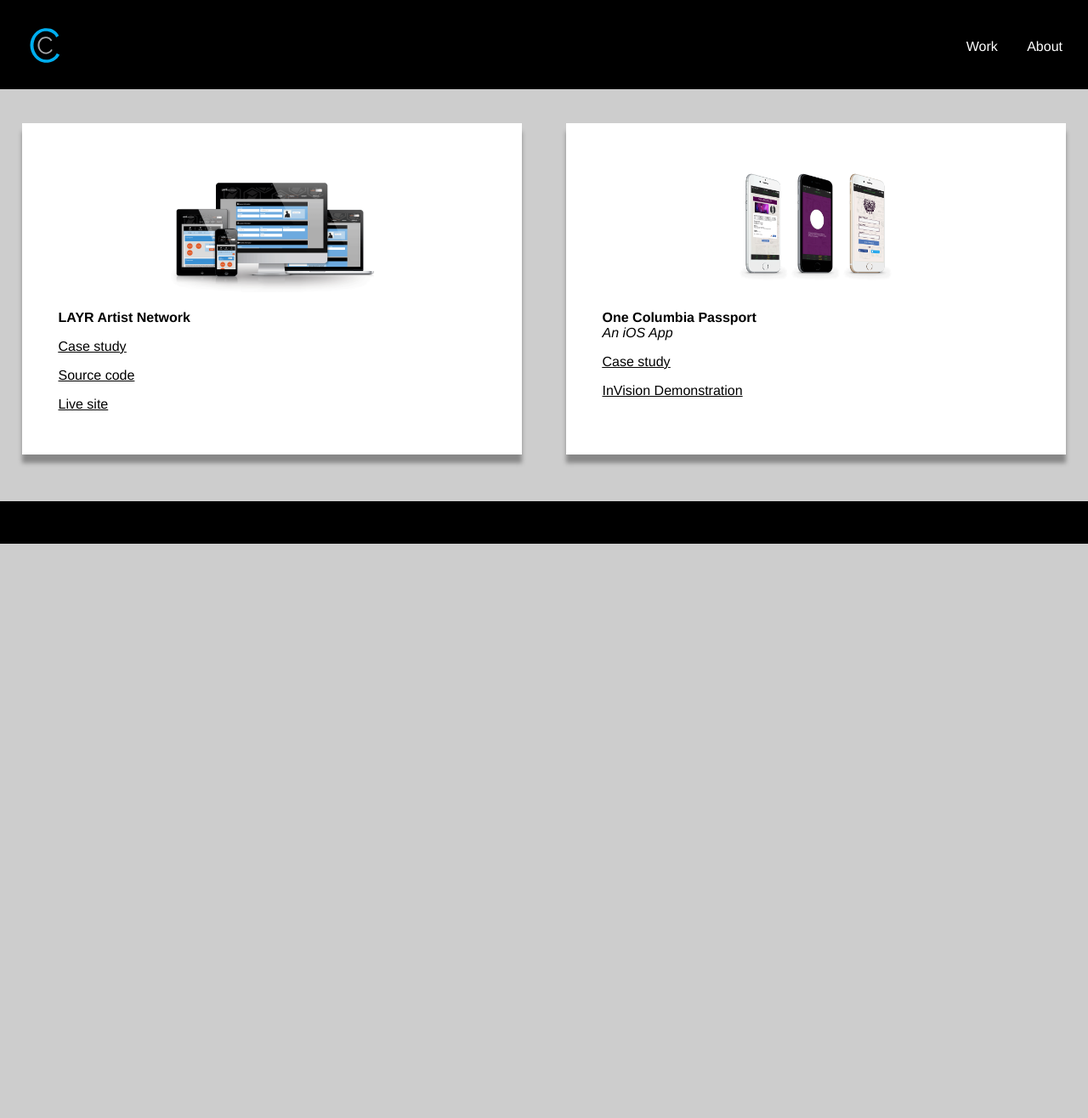
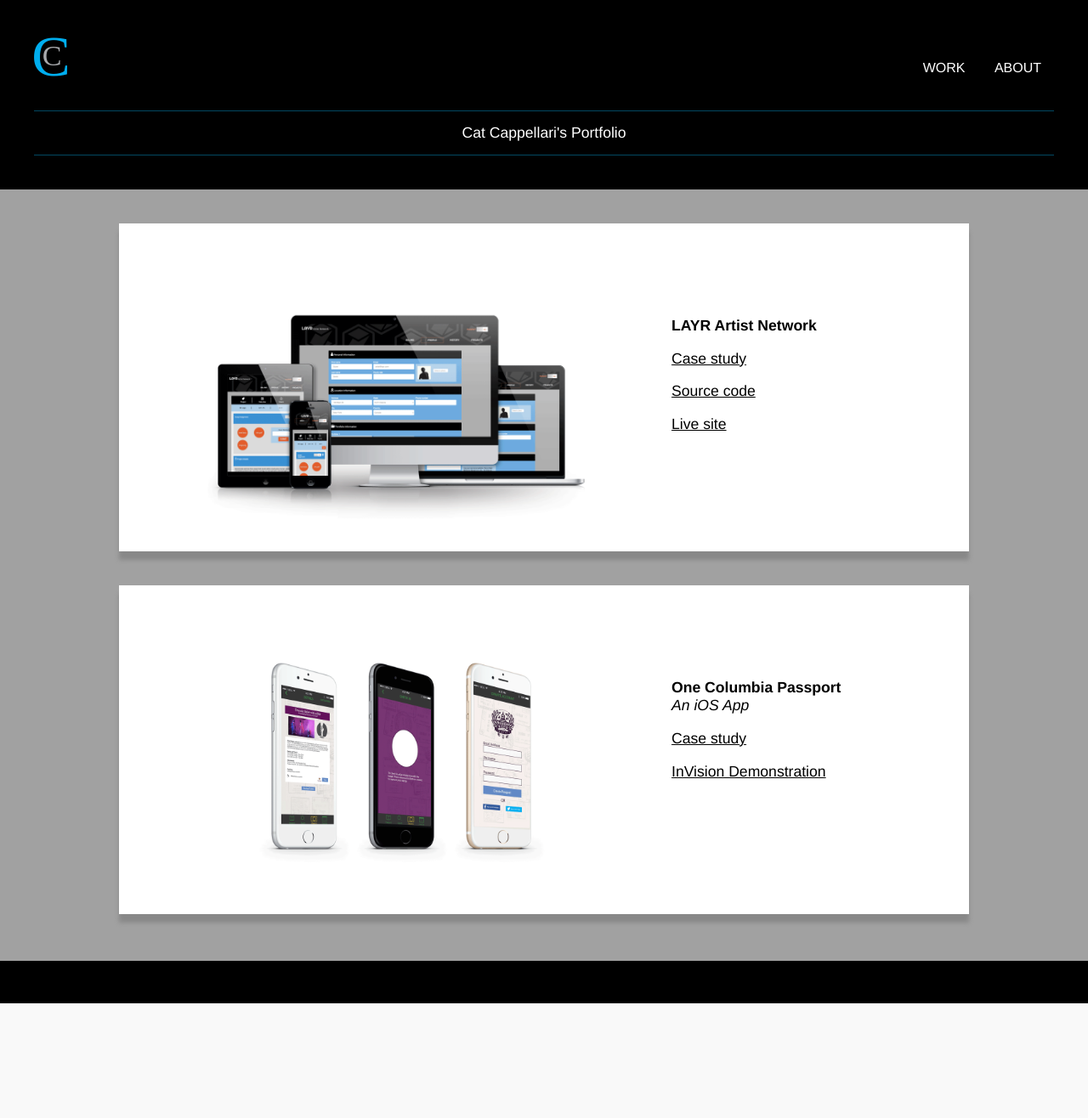
Before and after one commit to catcappellari/catcappellari.github.io, a PHP site: page / in a window 1280 px wide. Shown: the top 1316 px of the page at 85% size. After the commit the page ends 1181 px from the top, so only its background shows below. Run offline with PHP 8.4, Linux system fonts and the light colour scheme; some web fonts are replaced.

Commit message:
logo fix, work fix

```diff
--- a/css/style.css
+++ b/css/style.css
@@ -18,19 +18,19 @@
 /**********************************/
 /* line 18, ../scss/style.scss */
 body {
-  background: #cdcdcd;
+  background: #a1a1a1;
 }
 
 /* line 22, ../scss/style.scss */
 header {
   background: #000000;
-  padding: 15px;
+  padding: 20px;
 }
 /* line 26, ../scss/style.scss */
 header img {
   margin: 0 auto;
   display: block;
-  height: 75px;
+  height: 50px;
 }
 /* line 32, ../scss/style.scss */
 header ul {
@@ -113,19 +113,21 @@
 
 /* line 102, ../scss/style.scss */
 .banner {
-  background: #024862;
   width: 100%;
   text-align: center;
+  float: left;
 }
-/* line 106, ../scss/style.scss */
+/* line 107, ../scss/style.scss */
 .banner h1 {
+  border-top: #024862 solid 1px;
+  border-bottom: #024862 solid 1px;
+  font-weight: 100;
   color: #ffffff;
-  font-weight: normal;
   font-size: 1.1em;
   padding: 15px;
 }
 
-/* line 114, ../scss/style.scss */
+/* line 117, ../scss/style.scss */
 .font {
   border-top: dotted 1px black;
   border-bottom: dotted 1px black;
@@ -135,7 +137,7 @@
   text-align: center;
 }
 
-/* line 123, ../scss/style.scss */
+/* line 126, ../scss/style.scss */
 .card {
   margin: 20px;
   display: block;
@@ -143,7 +145,7 @@
   box-shadow: 0px 10px 5px #888888;
 }
 
-/* line 130, ../scss/style.scss */
+/* line 133, ../scss/style.scss */
 .intro_img {
   width: 90%;
   display: block;
@@ -151,12 +153,12 @@
   margin-top: 15px;
 }
 
-/* line 137, ../scss/style.scss */
+/* line 140, ../scss/style.scss */
 .img_box {
   float: left;
   width: 100%;
 }
-/* line 140, ../scss/style.scss */
+/* line 143, ../scss/style.scss */
 .img_box img {
   max-width: 100%;
   margin: 0 auto;
@@ -164,30 +166,30 @@
   display: block;
 }
 
-/* line 148, ../scss/style.scss */
+/* line 151, ../scss/style.scss */
 .text_box {
   float: right;
   width: 100%;
 }
 
-/* line 153, ../scss/style.scss */
+/* line 156, ../scss/style.scss */
 .info_box {
   float: right;
   margin: 20px;
 }
-/* line 156, ../scss/style.scss */
+/* line 159, ../scss/style.scss */
 .info_box img {
   max-width: 90%;
   margin: 0 auto;
   display: block;
 }
-/* line 162, ../scss/style.scss */
+/* line 165, ../scss/style.scss */
 .info_box h2 {
   font-weight: bolder;
   font-size: 1.2em;
   margin-top: 0;
 }
-/* line 168, ../scss/style.scss */
+/* line 171, ../scss/style.scss */
 .info_box h3 {
   font-style: italic;
   text-decoration: none;
@@ -195,12 +197,12 @@
   margin-bottom: 0;
 }
 
-/* line 176, ../scss/style.scss */
+/* line 179, ../scss/style.scss */
 .text {
-  padding: 15px;
+  padding: 20px;
 }
 
-/* line 180, ../scss/style.scss */
+/* line 183, ../scss/style.scss */
 .layr_dd {
   display: block;
   border-top: 1px solid #dadada;
@@ -208,23 +210,23 @@
   padding-left: 5%;
   padding-right: 5%;
 }
-/* line 187, ../scss/style.scss */
+/* line 190, ../scss/style.scss */
 .layr_dd h1, .layr_dd h2, .layr_dd h3, .layr_dd h4, .layr_dd h5, .layr_dd p {
   font-size: 0.9em;
 }
-/* line 191, ../scss/style.scss */
+/* line 194, ../scss/style.scss */
 .layr_dd h2 {
   font-weight: bold;
   font-style: italic;
 }
 
-/* line 197, ../scss/style.scss */
+/* line 200, ../scss/style.scss */
 .layr_dd.hidden {
   opacity: 0;
   height: 0;
 }
 
-/* line 202, ../scss/style.scss */
+/* line 205, ../scss/style.scss */
 .package {
   text-align: left;
   margin-top: 20px;
@@ -233,25 +235,25 @@
   padding: 15px;
   border-radius: 3px;
 }
-/* line 209, ../scss/style.scss */
+/* line 212, ../scss/style.scss */
 .package img {
   margin: 15 auto;
   display: block;
   max-height: 200px;
   max-width: 90%;
 }
-/* line 215, ../scss/style.scss */
+/* line 218, ../scss/style.scss */
 .package p {
   margin: 0;
 }
 
-/* line 220, ../scss/style.scss */
+/* line 223, ../scss/style.scss */
 section {
   margin-bottom: 40px;
 }
 
 @media (min-width: 200px) {
-  /* line 225, ../scss/style.scss */
+  /* line 228, ../scss/style.scss */
   header li {
     display: inline-block;
     margin: 15px;
@@ -260,110 +262,133 @@
   }
 }
 @media (min-width: 400px) {
-  /* line 238, ../scss/style.scss */
+  /* line 239, ../scss/style.scss */
+  header {
+    padding: 30px;
+  }
+  /* line 243, ../scss/style.scss */
   header img {
     float: left;
   }
-  /* line 242, ../scss/style.scss */
+  /* line 247, ../scss/style.scss */
   header nav {
     float: right;
     margin-top: 10px;
   }
-  /* line 247, ../scss/style.scss */
+  /* line 252, ../scss/style.scss */
   header li {
     display: inline-block;
     text-align: right;
   }
-  /* line 252, ../scss/style.scss */
+  /* line 257, ../scss/style.scss */
   header ul {
     text-align: right;
   }
 
-  /* line 257, ../scss/style.scss */
+  /* line 262, ../scss/style.scss */
+  .banner {
+    margin-top: 20px;
+  }
+
+  /* line 266, ../scss/style.scss */
   .img_box {
     width: 65%;
   }
 
-  /* line 261, ../scss/style.scss */
+  /* line 270, ../scss/style.scss */
   .text_box {
     float: right;
     margin-top: 20px;
     padding-top: 0;
   }
 
-  /* line 267, ../scss/style.scss */
+  /* line 276, ../scss/style.scss */
   .card {
     margin: 30px;
   }
-  /* line 269, ../scss/style.scss */
+  /* line 278, ../scss/style.scss */
   .card.layr, .card.one_col {
     background-size: auto 65%;
     background-position: 5% 50%;
   }
 
-  /* line 275, ../scss/style.scss */
+  /* line 284, ../scss/style.scss */
   .info_box {
     margin: 30px;
   }
+
+  /* line 288, ../scss/style.scss */
+  .text {
+    padding: 30px;
+  }
 }
 @media (min-width: 500px) {
-  /* line 281, ../scss/style.scss */
-  .text {
-    padding-top: 7%;
-  }
-
-  /* line 286, ../scss/style.scss */
+  /* line 295, ../scss/style.scss */
   .about .text, .contact .text {
     padding: 20px;
   }
 }
-@media (min-width: 650px) {
-  /* line 294, ../scss/style.scss */
-  .banner h1 {
-    font-size: 1.5em;
-    padding: 25px;
+@media (min-width: 550px) {
+  /* line 303, ../scss/style.scss */
+  .intro_img.work {
+    width: 70%;
+    float: left;
   }
 
-  /* line 300, ../scss/style.scss */
+  /* line 309, ../scss/style.scss */
+  .text {
+    float: left;
+    width: 25%;
+    padding: 0;
+    margin-top: 7%;
+  }
+}
+@media (min-width: 650px) {
+  /* line 326, ../scss/style.scss */
   .card.layr, .card.one_col {
     float: left;
     width: 46%;
     margin-right: 2%;
     margin-left: 2%;
   }
-  /* line 307, ../scss/style.scss */
+  /* line 333, ../scss/style.scss */
   .card.about, .card.contact {
     margin-left: 2%;
     margin-right: 2%;
     width: 96%;
   }
 
-  /* line 314, ../scss/style.scss */
+  /* line 340, ../scss/style.scss */
   .img_box {
     width: 100%;
   }
-  /* line 316, ../scss/style.scss */
+  /* line 342, ../scss/style.scss */
   .img_box img {
     margin: 0 auto;
   }
 
-  /* line 322, ../scss/style.scss */
+  /* line 348, ../scss/style.scss */
   .info_box h2 {
     text-align: center;
     font-size: 1.5em;
   }
 
-  /* line 328, ../scss/style.scss */
+  /* line 354, ../scss/style.scss */
   .move {
     padding-left: 5%;
   }
 
-  /* line 332, ../scss/style.scss */
+  /* line 358, ../scss/style.scss */
   .text_box {
     min-height: 370px;
   }
 
-  /* line 336, ../scss/style.scss */
+  /* line 362, ../scss/style.scss */
+  .text {
+    margin-top: 10%;
+  }
+
+  /* line 366, ../scss/style.scss */
   section {
     width: 29%;
     float: left;
@@ -372,12 +397,38 @@
     text-align: center;
   }
 }
+@media (min-width: 800px) {
+  /* line 380, ../scss/style.scss */
+  .text {
+    margin-top: 11%;
+  }
+  /* line 382, ../scss/style.scss */
+  .text h1, .text h3, .text h5 {
+    font-size: 1.1em;
+  }
+
+  /* line 388, ../scss/style.scss */
+  .intro_img.work {
+    width: 65%;
+  }
+}
 @media (min-width: 1000px) {
-  /* line 346, ../scss/style.scss */
+  /* line 395, ../scss/style.scss */
   .card {
     max-width: 1000px;
-    margin: 40px auto;
+    margin: 40px;
     display: block;
     float: none;
   }
+
+  /* line 402, ../scss/style.scss */
+  header {
+    padding: 40px;
+  }
 }
+@media (min-width: 1060px) {
+  /* line 409, ../scss/style.scss */
+  .card {
+    margin: 40 auto;
+  }
+}
--- a/index.html
+++ b/index.html
@@ -19,163 +19,43 @@
 	<body>
 
 		<header class="clearfix">
-			<img src="images/logo2.svg" alt="logo">
+			<img src="images/logo_fit.svg" alt="logo">
+
 			<nav>
 				<ul>
-					<li><h2><a href="index.html">Work</a></h2></li>
-					<li><h2><a href="about.html">About</a></h2></li>
+					<li><h2><a href="index.html">WORK</a></h2></li>
+					<li><h2><a href="about.html">ABOUT</a></h2></li>
 				</ul>
 			</nav>
+
+			<div class="banner"><h1>Cat Cappellari's Portfolio</h1></div>
+
 		</header>
 
-		<div class="card layr">
-
-			<div class="text_box" id="work">
-				<div class="img_box">
-					<img src="images/layr_presentation_white.png">
-				</div>
-				<div class="text">
-					<h1 class="move">LAYR Artist Network</h1>
-					<h3 class="move"><a href="layr.html" class="button" id="dropdown_button">Case study</a></h3>
-					<h3 class="move">Source code</h3>
-					<h3 class="move">Live site</h3>
-
-					<div class="layr_dd" id="dropdown_layr">
-
-		                <div class="clearfix">
-		                <h1>LAYR Case Study</h1>
-
-						<h2>Discovery</h2>
-						<p>zVerse is a local 3D printing company that works off of 2D prototypes. While most of the design is done using technology, 3D artists are needed to help perfect more complicated prints. These artists currently work closely with project managers.</p>
-						<p>The zVerse business plan anticipates exponential growth in the near future. Their current reliance on project managers is not particularly scalable to a larger market, so they would like to automate many of those tasks.</p>
-
-						<h2>Scope</h2>
-						<p>The scope of a project includes all the deliverables, such as pages, prototypes, and the final product. The LAYR Artist Network web app helps zVerse automate interactions with artists and helps the artists easily navigate through the entire project process.</p>
-						<p>The pages included in this app are a profile, projects, history, and payment page.</p>
-
-						<h2>User Experience</h2>
-
-						<div class="package">
-							<h1>Wireframes</h1>
-							<p>Group information together and establish a hierarchy</p>
-							<img src="images/layr_wireframe.png" alt="LAYR Wireframe">
-						</div>
-
-						<div class="package">
-							<h1>Thumbnails</h1>
-							<p>Create the final relationships and weights of various elements of the page</p>
-							<img src="images/layr_thumbnails.png" alt="LAYR Thumbnail">
-						</div>
-
-						<div class="package">
-							<h1>Mockups</h1>
-							<p>Depict the final look of the page</p>
-							<img src="images/layr_mockups.png" alt="LAYR Mockups">
-						</div>
-
-						<h2>Markup</h2>
-
-						<div class="package">
-							<h1>HTML, CSS/SCSS, JavaScript/JQuery</h1>
-							<img src="images/layr_markup.png" alt="LAYR Mockups">
-						</div>
 
 
-						<h2>Integrations</h2>
+		<div class="card clearfix">
 
-						<div class="package">
-							<h1>Font:</h1>
-							<p class="open font">Open sans</p>
-							<p>Open sans is a clean, straightforward Google font, which makes it a great choice for a function-first web app.</p>
-						</div>
+			<img class="intro_img work" src="images/layr_presentation_white.png">
 
-						<div class="package">
-							<h1>Responsive design</h1>
-							<img src="images/layr_responsive.png" alt="LAYR Responsive">
-						</div>
-						</div>
-
-		            </div>
+				<div class="text">
+					<h1>LAYR Artist Network</h1>
+					<h3><a href="layr.html">Case study</a></h3>
+					<h3>Source code</h3>
+					<h3>Live site</h3>
 				</div>
-			</div>
-
 		</div>
 
-		<div class="card one_col">
+		<div class="card clearfix">
 
-			<div class="text_box">
-			<div class="img_box">
-				<img src="images/one_col_presentation.png" alt="One Columbia Presentation">
+			<img class="intro_img work" src="images/one_col_presentation_white.png" alt="One Columbia Presentation">
+
+			<div class= "text">
+				<h1>One Columbia Passport</h1>
+				<h5>An iOS App</h5>
+				<h3><a href="#">Case study</a></h3>
+				<h3>InVision Demonstration</h3>
 			</div>
-				<div class= "text">
-					<h1 class="move">One Columbia Passport</h1>
-					<h5 class="move">An iOS App</h5>
-					<h3 class="move"><a href="#" class="button" id="dropdown_button_col">Case study</a></h3>
-					<h3 class="move">InVision Demonstration</h3>
-
-					<div class="layr_dd" id="dropdown_col">
-
-		                <div class="clearfix">
-		                <h1>One Columbia Case Study</h1>
-
-						<h2>Discovery</h2>
-						<p>One Columbia for Arts & History is a non-profit organization formed to support and promote tourism in Columbia, South Carolina. Their mission is to advise, amplify and advocate for the unified arts and history community. They currently use a paper passport system so their patrons can track events that they have attended.</p>
-
-						<p>One Columbia is seeking a visual prototype for a digital  Passport in the form of a native iPhone app that uses AR Codes and geo-tagging to allow users to check into culture events.The goal of the digital Passport is to supplement, and eventually replace, their existing printed passports since the cost of printing and distributing hard materials is prohibitive. They have the additional goal of augmenting the app with features that only a mobile device can provide.</p>
-
-						<p>This app created for anyone in the greater Columbia area who wishes to engage in local arts and who has access to an iPhone.</p>
-
-
-						<h2>Scope</h2>
-						<p>The scope of this project includes wireframes, thumbnails, mockups, and an interactive prototype in InVision.</p>
-
-						<p>The actions included in this app are a login area, an AR check-in area, a notes/stamp collection section, and an upcoming-events details section.</p>
-
-						<h2>User Experience</h2>
-
-						<div class="package">
-							<h1>Wireframes</h1>
-							<p>Group information together and establish a hierarchy</p>
-							<img src="images/columbia_one_sitemap.png" alt="Columbia One Sitemap">
-						</div>
-
-						<div class="package">
-							<h1>Thumbnails</h1>
-							<p>Create the final relationships and weights of various elements of the page</p>
-							<img src="images/layr_thumbnails.png" alt="LAYR Thumbnail">
-						</div>
-
-						<div class="package">
-							<h1>Mockups</h1>
-							<p>Depict the final look of the page</p>
-							<img src="images/columbia_one_mockup.png" alt="One Columbia Mockups">
-						</div>
-
-						<h2>Prototype</h2>
-
-						<div class="package">
-							<a href="https://projects.invisionapp.com/d/main#/projects/5218891" alt="InVision Link"><h1>InVision Demo</h1></a>
-						</div>
-
-
-						<h2>Integrations</h2>
-
-						<div class="package">
-							<h1>Fonts:</h1>
-							<p class="arvo font">Arvo</p>
-							<p>Arvo is a fun and functional Google font that has an old-timey feel that meshes well with the passport theme of this app.</p>
-							<p class="font">Helvetica</p>
-							<p>Helvetica serves as a clean navigation font that fits well into the Apple interface.</p>
-							<p class="helvetica">Helvetica</p>
-						</div>
-
-						</div>
-
-		            </div>
-				</div>
-				</div>
-			</div>
-
 		</div>
 
 		<footer>
--- a/scss/style.scss
+++ b/scss/style.scss
@@ -16,17 +16,17 @@
 /**********************************/
 
 body {
-	background: #cdcdcd;
+	background: #a1a1a1;
 }
 
 header {
 	background: #000000;
-	padding: 15px;
+	padding: 20px;
 
 	img {
 		margin: 0 auto;
 		display: block;
-    	height: 75px;
+    	height: 50px;
 	}
 
 	ul {
@@ -100,12 +100,15 @@
 }
 
 .banner {
-	background: #024862;
 	width: 100%;
     text-align: center;
+    float: left;
+
     h1 {
+    	border-top: #024862 solid 1px;
+    	border-bottom: #024862 solid 1px;
+    	font-weight: 100;
     	color: #ffffff;
-    	font-weight: normal;
     	font-size: 1.1em;
     	padding: 15px;
     }
@@ -174,7 +177,7 @@
 }
 
 .text {
-	padding: 15px;
+	padding: 20px;
 }
 
 .layr_dd {
@@ -235,6 +238,8 @@
 
 	header {
 
+		padding: 30px;
+
 		img {
 			float: left;
 		}
@@ -252,6 +257,10 @@
 		ul {
 			text-align: right;
 		}
+	}
+
+	.banner {
+		margin-top: 20px;
 	}
 
 	.img_box {
@@ -275,13 +284,13 @@
     .info_box {
 	    margin: 30px;
 	}
+
+	.text {
+	    padding: 30px;
+	}
 }
 
 @media (min-width: 500px) {
-	.text {
-	    padding-top: 7%;
-	}
-
 	.about, .contact {
 		.text {
 			padding: 20px;
@@ -289,12 +298,29 @@
 	}
 }
 
+@media (min-width: 550px) {
+	.intro_img {
+		&.work {
+			width: 70%;
+			float: left;
+		}
+	}
+
+	.text {
+		float: left;
+	    width: 25%;
+	    padding: 0;
+	    margin-top: 7%;
+	}
+
+}
+
 
 @media (min-width: 650px) {
-	.banner h1 {
-	    font-size: 1.5em;
-	    padding: 25px;
-	}
+	//.banner h1 {
+	//    font-size: 1.2em;
+	//    padding: 25px;
+	//}
 
 	.card {
 		&.layr, &.one_col {
@@ -333,6 +359,10 @@
 		 min-height: 370px;
 	}
 
+	.text {
+		margin-top: 10%;
+	}
+
 	section {
 		width: 29%;
 	    float: left;
@@ -342,11 +372,41 @@
 	}
 }
 
+@media (min-width: 800px) {
+//	.banner h1 {
+//	    font-size: 1.5em;
+//	}
+
+	.text {
+		margin-top: 11%;
+		h1, h3, h5 {
+			font-size: 1.1em;
+		}
+	}
+
+	.intro_img{
+		&.work {
+			width: 65%;
+		}
+	}
+}
+
 @media (min-width: 1000px) {
 	.card {
 		max-width: 1000px;
-    	margin: 40px auto;
+    	margin: 40px;
     	display: block;
     	float: none;
 	}
+
+	header {
+		padding: 40px;
+	}
 }
+
+@media (min-width: 1060px) {
+
+	.card {
+		margin: 40 auto;
+	}
+}
```
Also changed, not shown: about.html (+7 -3 lines), layr.html (+4 -3 lines), onecolumbia.html (added, +73 -0 lines), images/cola_presentation_white.png (added), images/logo_fit.svg (added).
